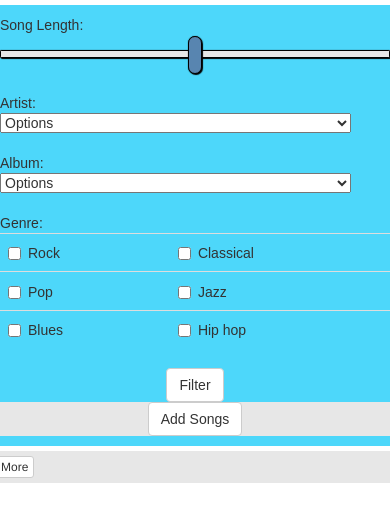
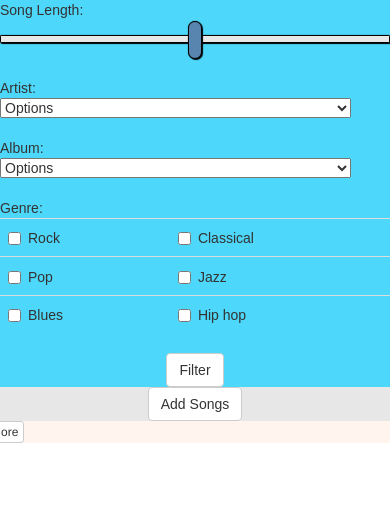
Before and after one commit to danielcossins/music-history-5, a web app: file index.html in a window 390 px wide; the page is wider, and only the part inside the window is pictured. Shown: the part 55-577 px from the top of that part. Run offline with its HTML, style and script files only (its server is not run), Linux system fonts and the light colour scheme; some libraries are stand-ins or nearby versions.

Commit message:
fixed bootstrap issue by removing margins

```diff
--- a/index.html
+++ b/index.html
@@ -153,8 +153,8 @@
         </div>
       </div>
 
-      <div id="right"  class="col-md-8 matchHeight"> <!--class="fluid-container"-->
-        <div class="container" id="more">
+      <div id="right"  class="col-md-8 matchHeight container-fluid"> <!--class="fluid-container"-->
+        <div id="more">
           <button class="btn btn-default btn-xs">More</button>
         </div>
       </div>
--- a/javascripts/main.js
+++ b/javascripts/main.js
@@ -14,7 +14,7 @@ requirejs(["dom-access", "populate-songs", "get-more-songs"],
 
 function addSongs(data){
   for(var i=1; i<=data.songs.length; i++){
-    $('#more').before("<div class='container'><h5 class='large' id='song'>"+data.songs[i-1].name+"</h5><ul><li id='artist'> Artist: "+data.songs[i-1].artist+"</li><li class='middle' id='album'>Album: "+data.songs[i-1].album+"</li><li id='year'>Year: "+data.songs[i-1].year+"</li></ul><button type='button' class='btn btn-default btn-sm delete'>Delete</button></div>");
+    $('#more').before("<div class='cont'><p class='large' id='song'>"+data.songs[i-1].name+"</p><ul><li id='artist'> Artist: "+data.songs[i-1].artist+"</li><li class='middle' id='album'>Album: "+data.songs[i-1].album+"</li><li id='year'>Year: "+data.songs[i-1].year+"</li></ul><button type='button' class='btn btn-default btn-sm delete'>Delete</button></div>");
   }
       $('.matchHeight').matchHeight();
   initDelete();
--- a/sass/main.scss
+++ b/sass/main.scss
@@ -18,8 +18,8 @@ $pinkish: #FFB4B0;
   /*border: 2px solid black;*/
   background-color: #4DD7FA ;
   // width: 200px;
-  margin: 5px;
-  padding: 10px;
+  // margin: 5px;
+  // padding: 10px;
   // min-width: 187px;
   font-family: Arial;
   // width: 100%;
@@ -44,10 +44,10 @@ $pinkish: #FFB4B0;
 #right
 {
   background-color: $color1;
-  width: 615px;
+  // width: 615px;
   // width: 100%;
   // min-width: 150px;
-  margin: 5px;
+  // margin: 5px;
   padding: 0px;
   // width: 100%;
 
@@ -86,13 +86,13 @@ $pinkish: #FFB4B0;
     background-color: $even;
     /*background-color: #EE3B3B;*/
   }
-  .container:first-child
+  .cont:first-child
   {
     font-weight: bold;
     // background-color: blue;
     // width: 100%;
   }
-  .container#more{
+  .cont#more{
     background-color: $color1 !important;
     padding: 5px;
   }
--- a/styles/main.css
+++ b/styles/main.css
@@ -6,8 +6,6 @@
 #left {
   /*border: 2px solid black;*/
   background-color: #4DD7FA;
-  margin: 5px;
-  padding: 10px;
   font-family: Arial; }
   #left select {
     width: 90%;
@@ -21,8 +19,6 @@
 
 #right {
   background-color: #e7e7e7;
-  width: 615px;
-  margin: 5px;
   padding: 0px; }
   #right .large {
     margin-left: 40px;
@@ -37,9 +33,9 @@
   #right div:nth-child(2n+1) {
     background-color: #FFF5EE;
     /*background-color: #EE3B3B;*/ }
-  #right .container:first-child {
+  #right .cont:first-child {
     font-weight: bold; }
-  #right .container#more {
+  #right .cont#more {
     background-color: #e7e7e7 !important;
     padding: 5px; }
 
```
Also changed, not shown: 1 other file.
